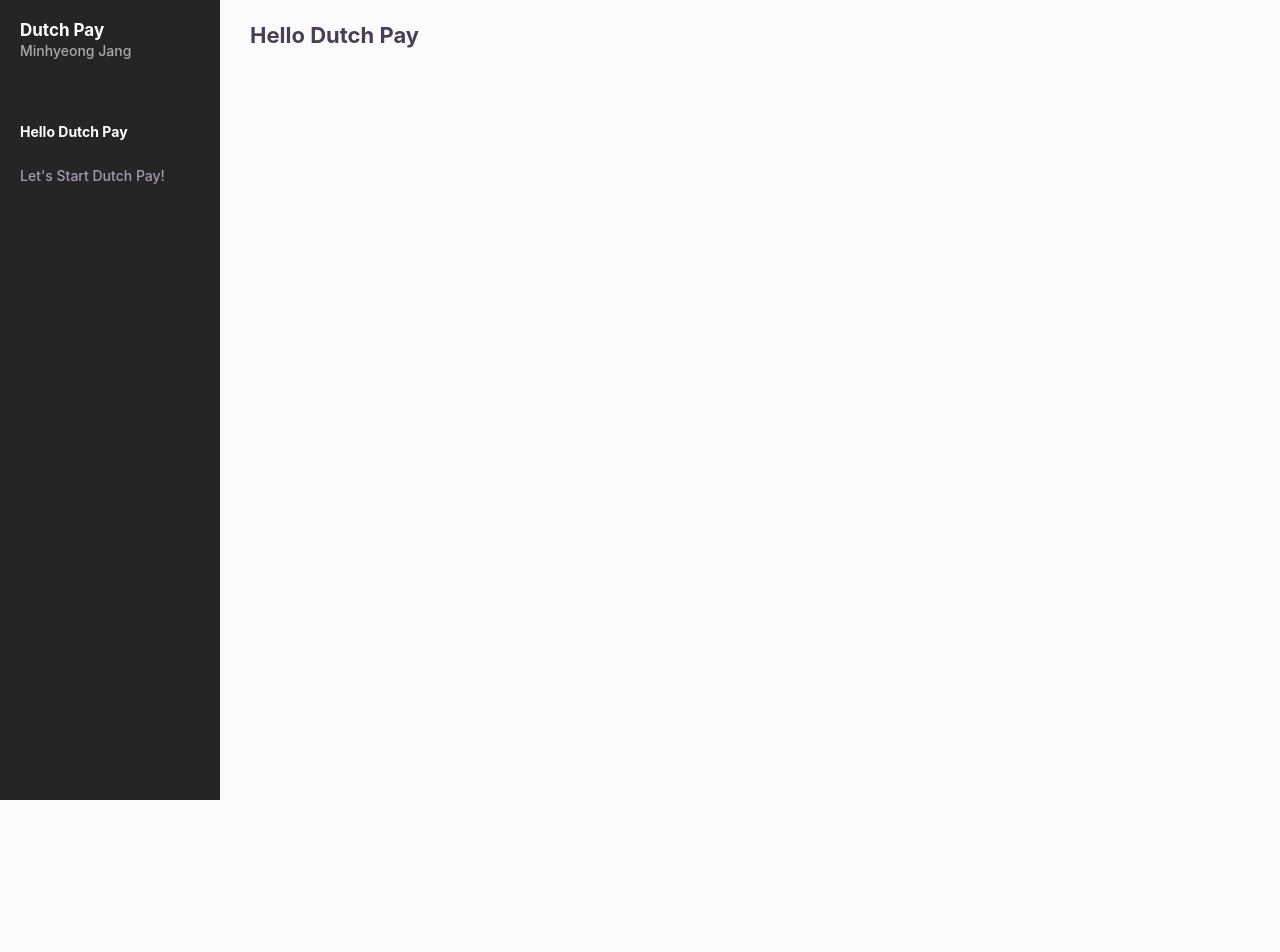
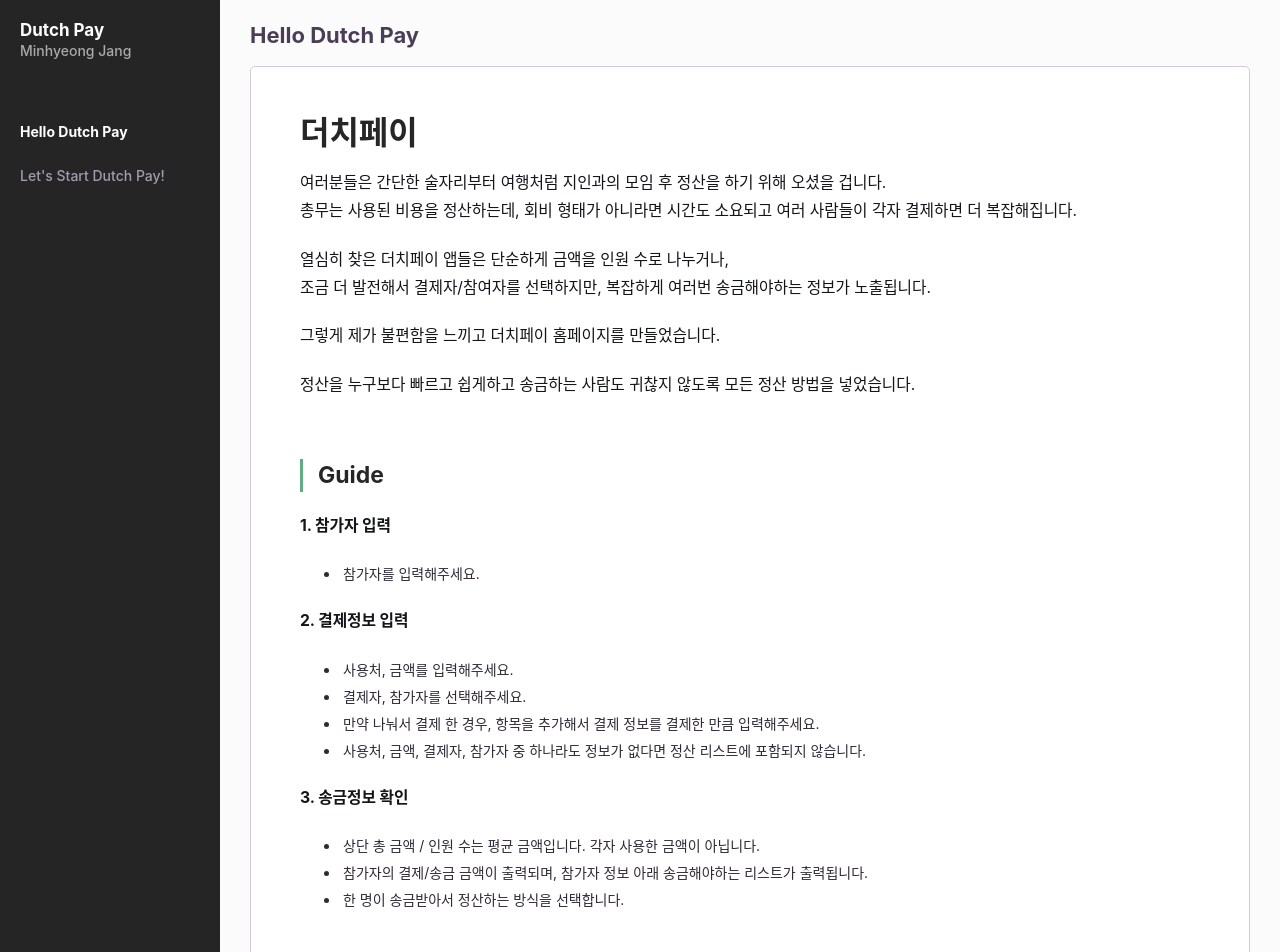
Before and after one commit to minhyeong-jang/dutch-pay, a React (Create React App) app: page / in a window 1280 px wide. Shown: the top 952 px of the page. Before the commit the page ends 800 px from the top, so only its background shows below. Built offline with nearby package versions, Linux system fonts and the light colour scheme.

Commit message:
feat: About 페이지 작성

```diff
--- a/src/modules/about/containers/AboutContainer.tsx
+++ b/src/modules/about/containers/AboutContainer.tsx
@@ -1,10 +1,71 @@
 import React, { FC } from 'react';
 import styled from 'styled-components';
+
+import { ContentWrap } from '../../shared/components/content';
 
 export const AboutContainer: FC = () => {
   return (
     <StyledContainer>
       <StyledHeader>Hello Dutch Pay</StyledHeader>
+      <ContentWrap>
+        <h1>더치페이</h1>
+        <p>
+          여러분들은 간단한 술자리부터 여행처럼 지인과의 모임 후 정산을 하기
+          위해 오셨을 겁니다.
+          <br /> 총무는 사용된 비용을 정산하는데, 회비 형태가 아니라면 시간도
+          소요되고 여러 사람들이 각자 결제하면 더 복잡해집니다.
+        </p>
+        <p>
+          열심히 찾은 더치페이 앱들은 단순하게 금액을 인원 수로 나누거나,
+          <br />
+          조금 더 발전해서 결제자/참여자를 선택하지만, 복잡하게 여러번
+          송금해야하는 정보가 노출됩니다.
+        </p>
+        <p>그렇게 제가 불편함을 느끼고 더치페이 홈페이지를 만들었습니다.</p>
+        <p>
+          정산을 누구보다 빠르고 쉽게하고 송금하는 사람도 귀찮지 않도록 모든
+          정산 방법을 넣었습니다.
+        </p>
+        <h2>Guide</h2>
+        <p>
+          <b>1. 참가자 입력</b>
+        </p>
+        <ul>
+          <li>참가자를 입력해주세요.</li>
+        </ul>
+        <p>
+          <b>2. 결제정보 입력</b>
+        </p>
+        <ul>
+          <li>사용처, 금액를 입력해주세요.</li>
+          <li>결제자, 참가자를 선택해주세요.</li>
+          <li>
+            만약 나눠서 결제 한 경우, 항목을 추가해서 결제 정보를 결제한 만큼
+            입력해주세요.
+          </li>
+          <li>
+            사용처, 금액, 결제자, 참가자 중 하나라도 정보가 없다면 정산 리스트에
+            포함되지 않습니다.
+          </li>
+        </ul>
+        <p>
+          <b>3. 송금정보 확인</b>
+        </p>
+        <ul>
+          <li>
+            상단 총 금액 / 인원 수는 평균 금액입니다. 각자 사용한 금액이
+            아닙니다.
+          </li>
+          <li>
+            참가자의 결제/송금 금액이 출력되며, 참가자 정보 아래 송금해야하는
+            리스트가 출력됩니다.
+          </li>
+          <li>한 명이 송금받아서 정산하는 방식을 선택합니다.</li>
+        </ul>
+        <h2>제작자</h2>
+        <p>Minhyeong Jang</p>
+        <p>문의사항 : public.doriri@gmail.com</p>
+      </ContentWrap>
     </StyledContainer>
   );
 };
```
